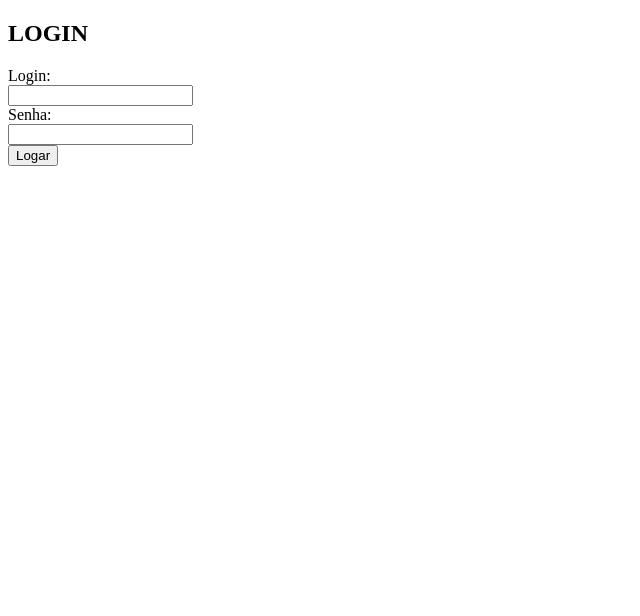
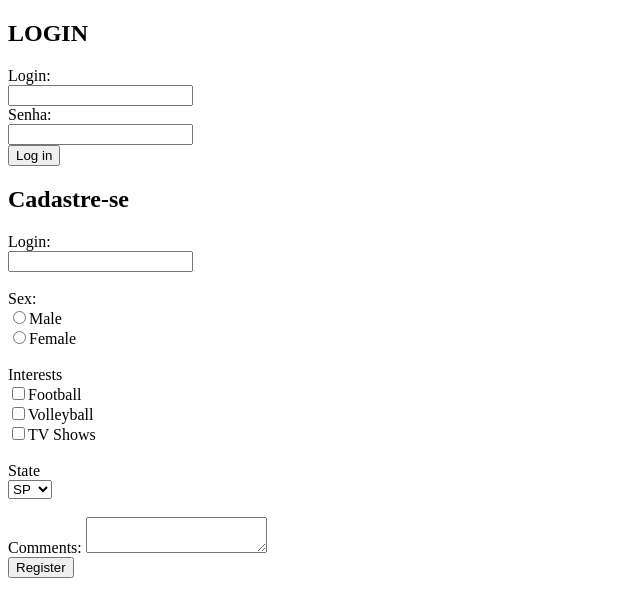
Before and after one commit to jose-andersonjr/html_basic_forms, a plain HTML site: page index.html in a window 1280 px wide. Shown: the whole page, without its empty margins (0-640 px from the left). Drawn offline with Linux system fonts and the light colour scheme.

Commit message:
The second part of the lesson

```diff
--- a/index.html
+++ b/index.html
@@ -14,7 +14,35 @@
 
         Senha: <br>
         <input type="password" name="password"><br>
-        <input type="submit" name="btn" value="Logar">
+        <input type="submit" name="btn" value="Log in">
     </form>
+
+    <h2>Cadastre-se</h2>
+    <form action=".">
+        Login: <br>
+        <input type="text" name="username"><br><br>
+
+        Sex: <br>
+        <input type="radio" name="sex" value="m">Male<br>
+        <input type="radio" name="sex" value="f">Female<br><br>
+
+        Interests<br>
+        <input type="checkbox" name="interests">Football<br>
+        <input type="checkbox" name="interests">Volleyball<br>
+        <input type="checkbox" name="interests">TV Shows<br><br>
+
+        State<br>
+        <select>
+            <option value="sp">SP</option>
+            <option value="mg">MG</option>
+            <option value="pa">PA</option>
+        </select>
+    </form>
+    <br>
+    Comments:
+    <textarea></textarea>
+    <br>
+    <input type="submit" value="Register">
+
 </body>
 </html>
```
